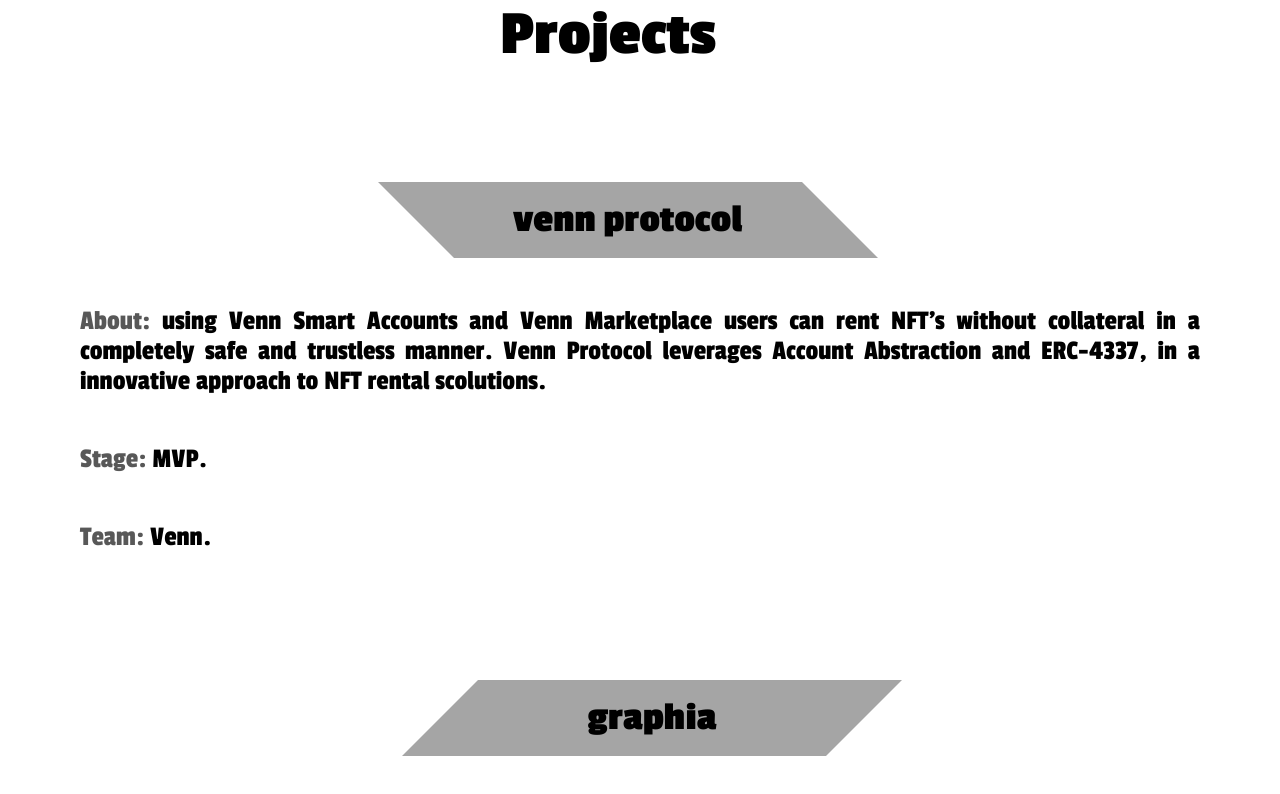
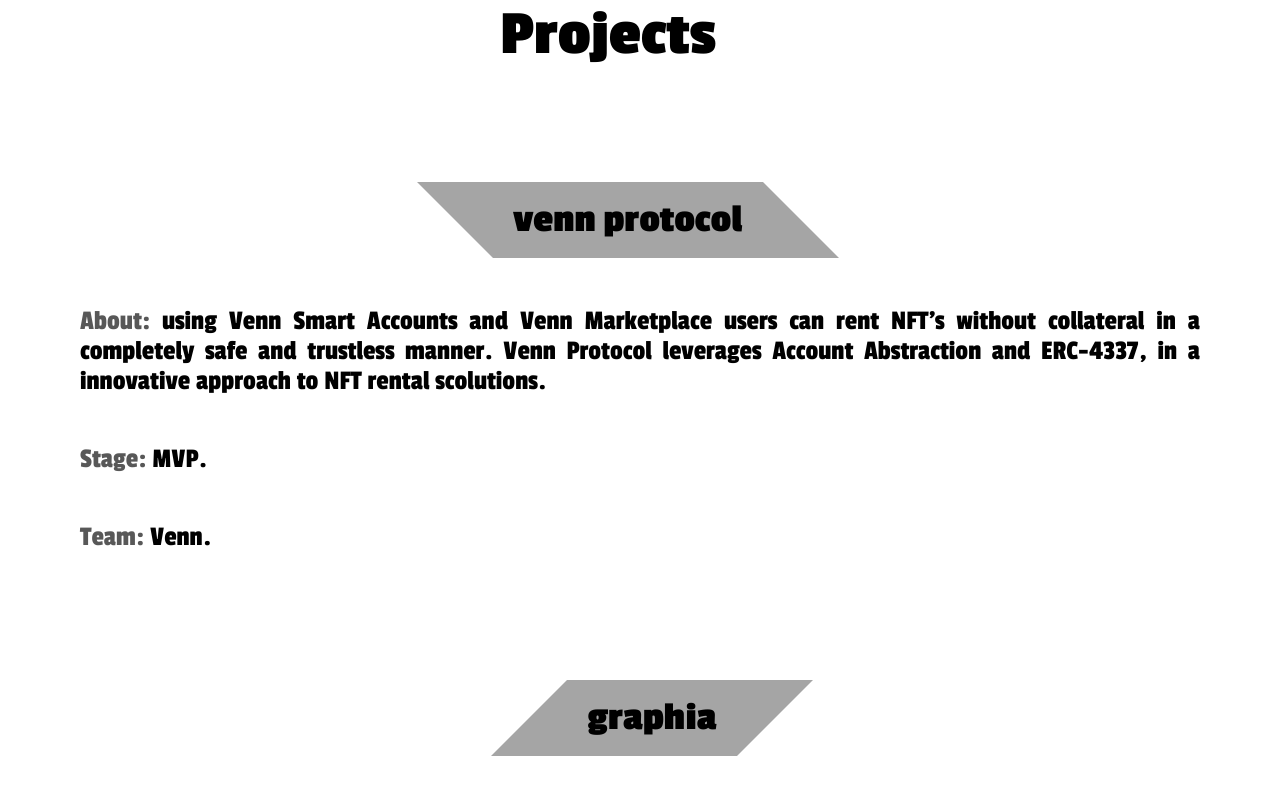
Before and after one commit to pbfranceschin/pbfranceschin.github.io, a React (Create React App) app: page / in a window 1280 px wide. Both pictures are taken after a click on the element 1067 px from the left and 458 px from the top of the page. Shown: the part 996-1790 px from the top of the page. Built offline with nearby package versions, Linux system fonts and the light colour scheme.

Commit message:
style: projects header

```diff
--- a/src/components/Projects/Projects.css
+++ b/src/components/Projects/Projects.css
@@ -58,12 +58,13 @@
 }
 .projectHeaderLeft,
 .projectHeaderRight {
-    width: 100%;
+    width: fit-content;
     padding: 16px 24px 16px 24px;
     box-sizing: border-box;
     background-color: #a5a5a5;
     position: relative;
-    max-width: 360px;
+    max-width: 400px;
+    min-width: 200px;
 }
 /* .projectHeaderLeft {
     margin-right: 32px;
@@ -89,6 +90,13 @@
 .hiddenUpTo800 {
     display: none;
 }
+
+.nameLeft {
+    padding-right: 32px;
+}
+.nameRight {
+    padding-left: 32px;
+}
 @media(min-width: 800px) {
     .hiddenUpTo800 {
         display: block;
@@ -100,6 +108,10 @@
     .projectHeaderLeft,
     .projectHeaderRight {
         text-align: center;
+    }
+    .nameLeft,
+    .nameRight {
+        padding: 0px 32px;
     }
 }
 
--- a/src/components/Projects/Projects.js
+++ b/src/components/Projects/Projects.js
@@ -14,7 +14,7 @@ export default function Projects({ setPage }) {
                     <div className='projectHeaderLeft'>
                         <img className='projectHeaderTailRight' src='img/projects-headerTail-rightside-down.svg' alt='header_tail'/>
                         <img className={classNames('projectHeaderTailLeft', 'hiddenUpTo800')} src='img/projects-headerTail-leftside-up.svg' alt='header_tail' />
-                        <h3>venn protocol</h3>
+                        <h3 className='nameLeft'>venn protocol</h3>
                     </div>
                 </div>
                 <p className={classNames('leftAlign', 'rightAlign')}><span className='label'>About:</span> using Venn Smart Accounts and Venn Marketplace users can rent NFT's without collateral in a completely safe and trustless manner. Venn Protocol leverages Account Abstraction and ERC-4337, in a innovative approach to NFT rental scolutions.</p>
@@ -27,7 +27,7 @@ export default function Projects({ setPage }) {
                     <div className='projectHeaderRight'>
                         <img className='projectHeaderTailLeft' src='img/projects-headerTail-leftside-down.svg' alt='header_tail'/>
                         <img className={classNames('projectHeaderTailRight', 'hiddenUpTo800')} src='img/projects-headerTail-rightside-up.svg' alt='header_tail' />
-                        <h3>graphia</h3>
+                        <h3 className='nameRight'>graphia</h3>
                     </div>
                 </div>
                 <p className={classNames('leftAlign', 'rightAlign')}><span className='label'>About:</span> protocol that leverages blockchain to enable automatic and recursive funding distribution based on a cross-reference tree. The main cases being studied right now are ‘open source software’ (possibly including package manager and github integration), publishing (scientific and otherwise) and music streaming. The core concept is that instances of work that receive funding can share the funding, in a programmatic fashion, with other works that had relevant contribution.</p>
```
